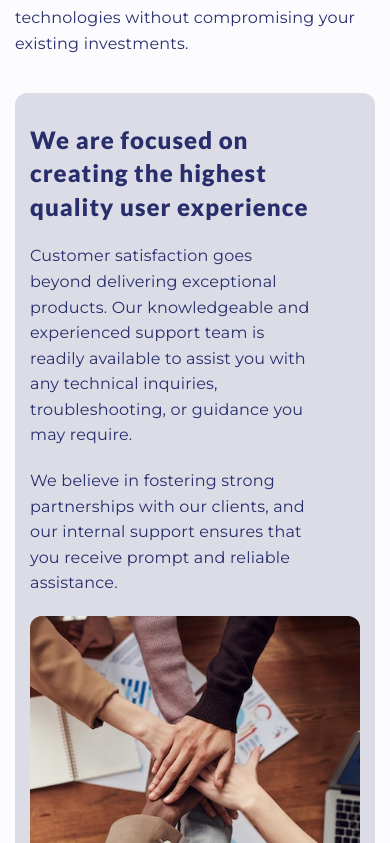
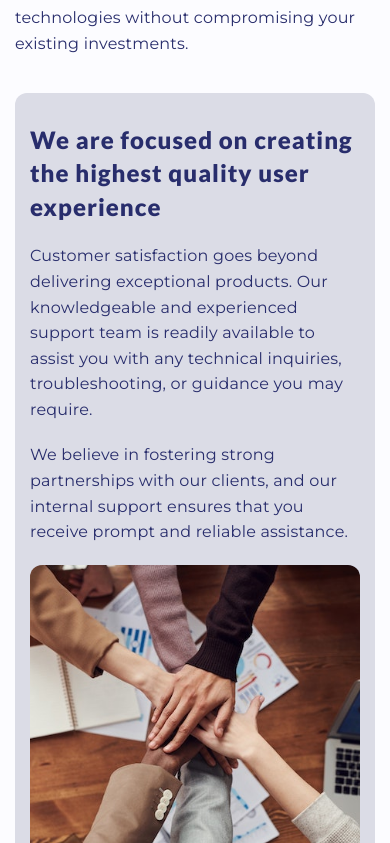
Before and after one commit to justinshane13/aether, a Next.js app: page /about in a window 390 px wide. Shown: the part 1301-2144 px from the top of the page. Built offline with nearby package versions, Linux system fonts and the light colour scheme.

Commit message:
add background green bubble to About page

```diff
--- a/pages/about.js
+++ b/pages/about.js
@@ -106,7 +106,6 @@ const About = () => {
                             <h2>You'll get a high-quality product, and peace of mind</h2>
                             <p>Whether you're a small parking operation or a large complex of garages, SPDPRK is here to power you with the latest technology and comprehensive solutions that will drive a successful operation.</p>
                             <p>Experience the difference of working with a company that values longevity, compatibility, support, and domestic manufacturing.</p>
-                            <div className={styles.background3}></div>
                         </div>
                     </motion.div>
                     <Upgrade />
--- a/styles/About.module.css
+++ b/styles/About.module.css
@@ -353,7 +353,7 @@
         width: 391.08px;
         height: 391.08px;
         left: -150px;
-        top: 250px;
+        top: 0px;
         background: rgba(95, 207, 169, 0.1);
         border-radius: 245.538px;
         z-index: 0;
@@ -379,7 +379,7 @@
     .aboutSection2 > div {
         display: flex;
         flex-direction: column;
-        margin-top: 30px;
+        margin: 30px 0px 0px 0px;
         padding: 0px 15px;
     }
 
```
